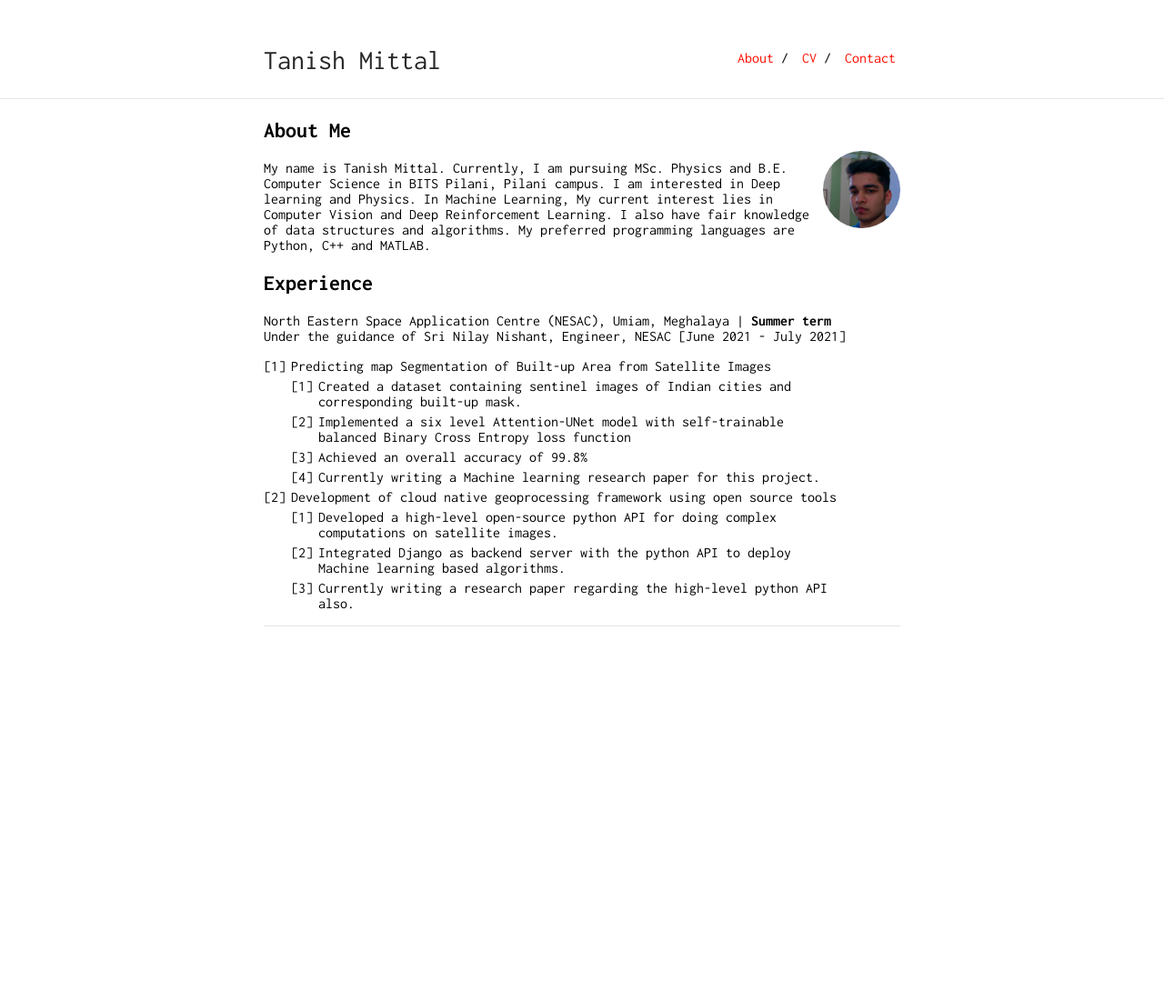
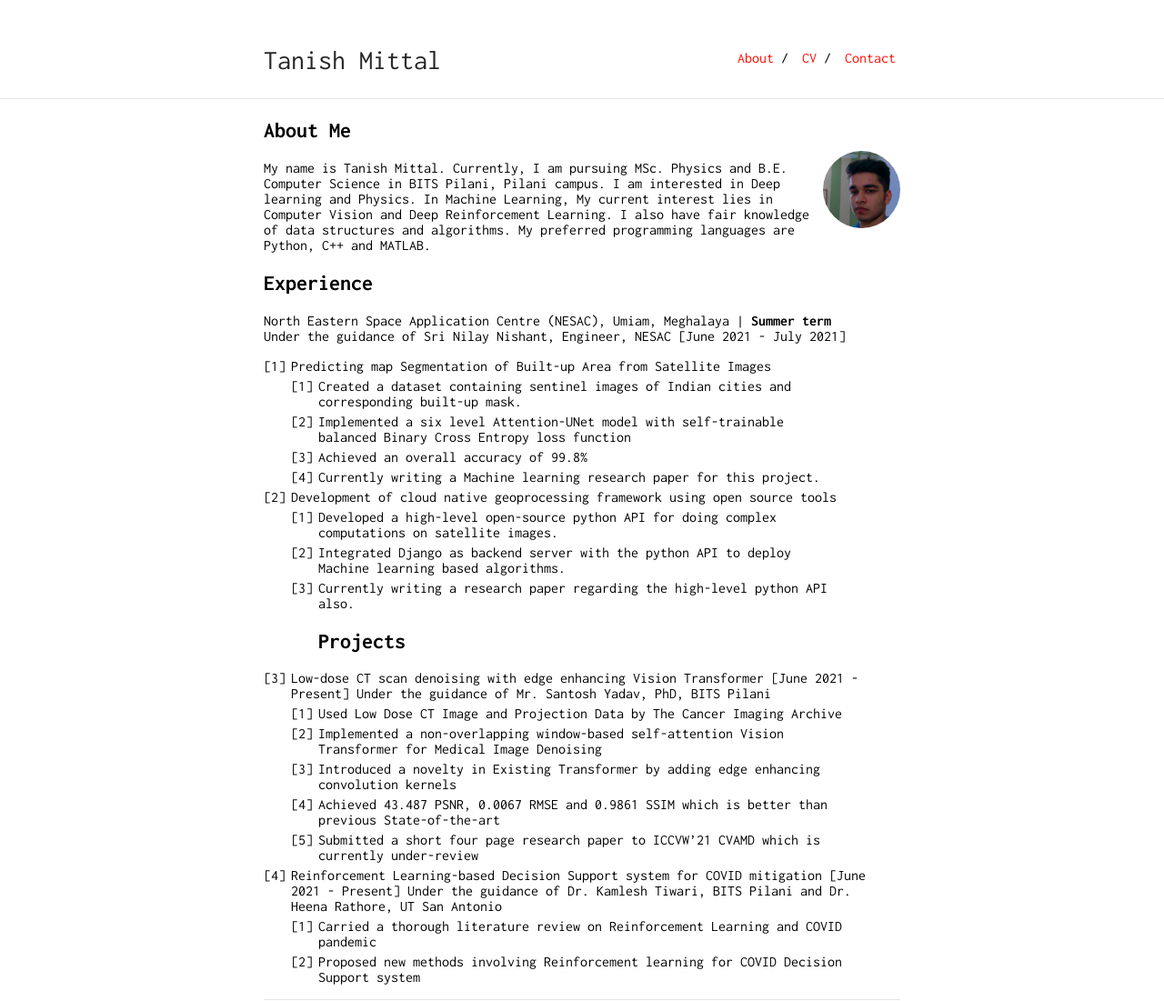
Before and after one commit to tanish3/tanish3.github.io, a Jekyll site: the page built from index.md, in a window 1280 px wide. Shown: the whole page at 91% size. Built offline with Jekyll 4.4.1, drawn with Linux system fonts in a browser that asks for light colours; our own code applies the rules of GitHub Pages for plain Markdown files; before the commit the page ends 900 px from its top, so only the background shows below that.

Commit message:
Update index.md

```diff
--- a/index.md
+++ b/index.md
@@ -20,6 +20,18 @@ Under the guidance of Sri Nilay Nishant, Engineer, NESAC [June 2021 - July 2021]
     1. Developed a high-level open-source python API for doing complex computations on satellite images.
     1. Integrated Django as backend server with the python API to deploy Machine learning based algorithms.
     1. Currently writing a research paper regarding the high-level python API also.
+## Projects
+1. Low-dose CT scan denoising with edge enhancing Vision Transformer [June 2021 - Present]
+    Under the guidance of Mr. Santosh Yadav, PhD, BITS Pilani
+    1. Used Low Dose CT Image and Projection Data by The Cancer Imaging Archive
+    1. Implemented a non-overlapping window-based self-attention Vision Transformer for Medical Image Denoising
+    1. Introduced a novelty in Existing Transformer by adding edge enhancing convolution kernels
+    1. Achieved 43.487 PSNR, 0.0067 RMSE and 0.9861 SSIM which is better than previous State-of-the-art
+    1. Submitted a short four page research paper to ICCVW’21 CVAMD which is currently under-review
+2. Reinforcement Learning-based Decision Support system for COVID mitigation [June 2021 - Present]
+   Under the guidance of Dr. Kamlesh Tiwari, BITS Pilani and Dr. Heena Rathore, UT San Antonio
+    1. Carried a thorough literature review on Reinforcement Learning and COVID pandemic
+    1. Proposed new methods involving Reinforcement learning for COVID Decision Support system
 
 <!-- ## Research Interest
 
```
